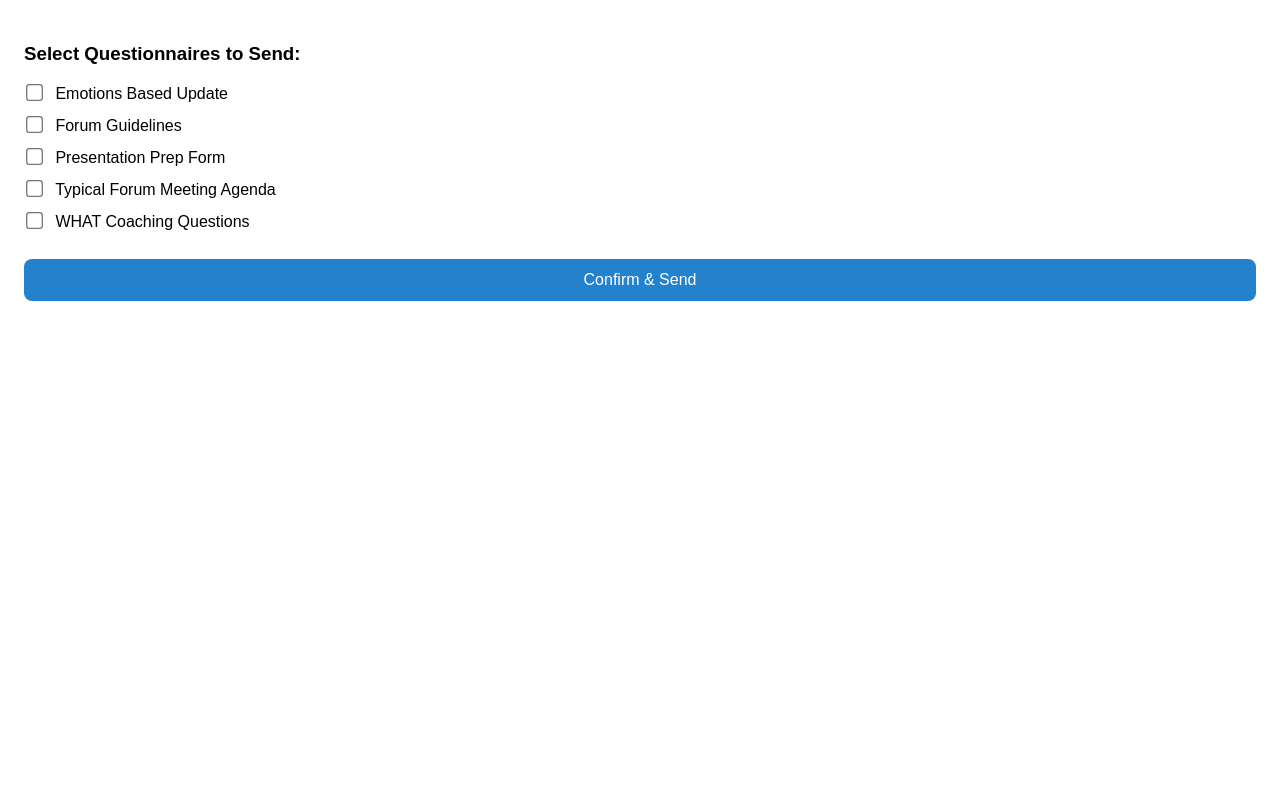
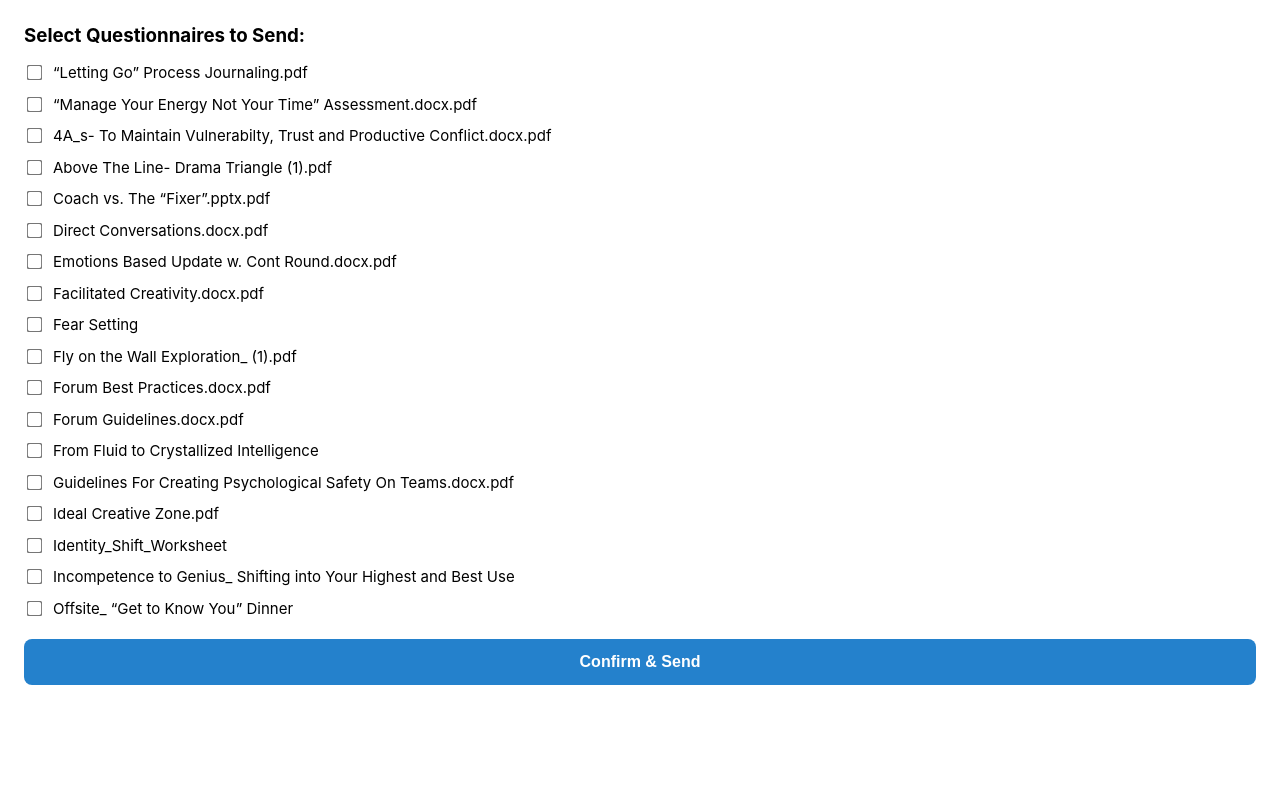
Before and after one commit to coach-arch/telegram-webapp, a plain HTML site: page index.html in a window 1280 px wide. Drawn offline with Linux system fonts and the light colour scheme; a script that the page names is missing.

Commit message:
Update index.html

```diff
--- a/index.html
+++ b/index.html
@@ -7,32 +7,47 @@
   <script src="https://telegram.org/js/telegram-web-app.js"></script>
   <style>
     body {
-      font-family: sans-serif;
+      font-family: -apple-system, BlinkMacSystemFont, "Segoe UI", Roboto, Helvetica, Arial, sans-serif;
       padding: 16px;
       color: var(--tg-theme-text-color, #000000);
       background: var(--tg-theme-bg-color, #ffffff);
     }
 
+    h3 {
+      margin-top: 0;
+      margin-bottom: 16px;
+    }
+
+    .options-container {
+      max-height: 70vh;
+      overflow-y: auto;
+      padding-right: 8px;
+    }
+
     .option {
-      display: block;
+      display: flex;
+      align-items: center;
       margin-bottom: 12px;
-      font-size: 16px;
+      font-size: 15px;
       cursor: pointer;
+      line-height: 1.3;
     }
 
     input[type="checkbox"] {
-      transform: scale(1.3);
-      margin-right: 10px;
+      transform: scale(1.2);
+      margin-right: 12px;
+      flex-shrink: 0;
     }
 
     button {
       width: 100%;
-      padding: 12px;
+      padding: 14px;
       background: var(--tg-theme-button-color, #2481cc);
       color: var(--tg-theme-button-text-color, #ffffff);
       border: none;
       border-radius: 8px;
       font-size: 16px;
+      font-weight: 600;
       margin-top: 16px;
       cursor: pointer;
     }
@@ -47,25 +62,38 @@
 
   <h3>Select Questionnaires to Send:</h3>
 
-  <label class="option">
-    <input type="checkbox" value="Emotions Based Update"> Emotions Based Update
-  </label>
-
-  <label class="option">
-    <input type="checkbox" value="Forum Guidelines"> Forum Guidelines
-  </label>
-
-  <label class="option">
-    <input type="checkbox" value="Presentation Prep Form"> Presentation Prep Form
-  </label>
-
-  <label class="option">
-    <input type="checkbox" value="Typical Forum Meeting Agenda"> Typical Forum Meeting Agenda
-  </label>
-
-  <label class="option">
-    <input type="checkbox" value="WHAT Coaching Questions"> WHAT Coaching Questions
-  </label>
+  <div class="options-container">
+    <label class="option"><input type="checkbox" value="“Letting Go” Process Journaling.pdf"> “Letting Go” Process Journaling.pdf</label>
+    <label class="option"><input type="checkbox" value="“Manage Your Energy Not Your Time” Assessment.docx.pdf"> “Manage Your Energy Not Your Time” Assessment.docx.pdf</label>
+    <label class="option"><input type="checkbox" value="4A_s- To Maintain Vulnerabilty, Trust and Productive Conflict.docx.pdf"> 4A_s- To Maintain Vulnerabilty, Trust and Productive Conflict.docx.pdf</label>
+    <label class="option"><input type="checkbox" value="Above The Line- Drama Triangle (1).pdf"> Above The Line- Drama Triangle (1).pdf</label>
+    <label class="option"><input type="checkbox" value="Coach vs. The “Fixer”.pptx.pdf"> Coach vs. The “Fixer”.pptx.pdf</label>
+    <label class="option"><input type="checkbox" value="Direct Conversations.docx.pdf"> Direct Conversations.docx.pdf</label>
+    <label class="option"><input type="checkbox" value="Emotions Based Update w. Cont Round.docx.pdf"> Emotions Based Update w. Cont Round.docx.pdf</label>
+    <label class="option"><input type="checkbox" value="Facilitated Creativity.docx.pdf"> Facilitated Creativity.docx.pdf</label>
+    <label class="option"><input type="checkbox" value="Fear Setting"> Fear Setting</label>
+    <label class="option"><input type="checkbox" value="Fly on the Wall Exploration_ (1).pdf"> Fly on the Wall Exploration_ (1).pdf</label>
+    <label class="option"><input type="checkbox" value="Forum Best Practices.docx.pdf"> Forum Best Practices.docx.pdf</label>
+    <label class="option"><input type="checkbox" value="Forum Guidelines.docx.pdf"> Forum Guidelines.docx.pdf</label>
+    <label class="option"><input type="checkbox" value="From Fluid to Crystallized Intelligence"> From Fluid to Crystallized Intelligence</label>
+    <label class="option"><input type="checkbox" value="Guidelines For Creating Psychological Safety On Teams.docx.pdf"> Guidelines For Creating Psychological Safety On Teams.docx.pdf</label>
+    <label class="option"><input type="checkbox" value="Ideal Creative Zone.pdf"> Ideal Creative Zone.pdf</label>
+    <label class="option"><input type="checkbox" value="Identity_Shift_Worksheet"> Identity_Shift_Worksheet</label>
+    <label class="option"><input type="checkbox" value="Incompetence to Genius_ Shifting into Your Highest and Best Use"> Incompetence to Genius_ Shifting into Your Highest and Best Use</label>
+    <label class="option"><input type="checkbox" value="Offsite_ “Get to Know You” Dinner"> Offsite_ “Get to Know You” Dinner</label>
+    <label class="option"><input type="checkbox" value="Older Wiser Self"> Older Wiser Self</label>
+    <label class="option"><input type="checkbox" value="Origin Story - Excercise"> Origin Story - Excercise</label>
+    <label class="option"><input type="checkbox" value="Owning My Issue_ Unpack & Act"> Owning My Issue_ Unpack & Act</label>
+    <label class="option"><input type="checkbox" value="Presentation Prep Form"> Presentation Prep Form</label>
+    <label class="option"><input type="checkbox" value="Psychological Safety Guidelines For Teams"> Psychological Safety Guidelines For Teams</label>
+    <label class="option"><input type="checkbox" value="Sample Forum Norms_2021.pdf"> Sample Forum Norms_2021.pdf</label>
+    <label class="option"><input type="checkbox" value="Simple High Lows Update"> Simple High Lows Update</label>
+    <label class="option"><input type="checkbox" value="Simple Update w. Cont Round"> Simple Update w. Cont Round</label>
+    <label class="option"><input type="checkbox" value="Template_ Opportunity Filter"> Template_ Opportunity Filter</label>
+    <label class="option"><input type="checkbox" value="Typical Forum Meeting Agenda"> Typical Forum Meeting Agenda</label>
+    <label class="option"><input type="checkbox" value="WHAT Coaching Questions.docx.pdf"> WHAT Coaching Questions.docx.pdf</label>
+    <label class="option"><input type="checkbox" value="Whole Life Audit 2"> Whole Life Audit 2</label>
+  </div>
 
   <button type="button" onclick="submitSelection()">Confirm & Send</button>
 
@@ -76,7 +104,6 @@
       tg.expand();
     }
 
-    // PASTE YOUR N8N WEBHOOK URL HERE
     const N8N_WEBHOOK_URL = "https://adamsses.app.n8n.cloud/webhook/bc29aa4a-2078-486d-85a7-af74f0977a10";
 
     async function submitSelection() {
```
